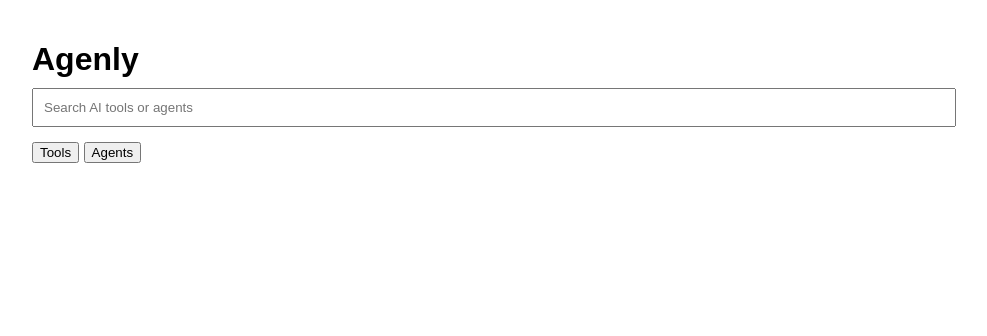
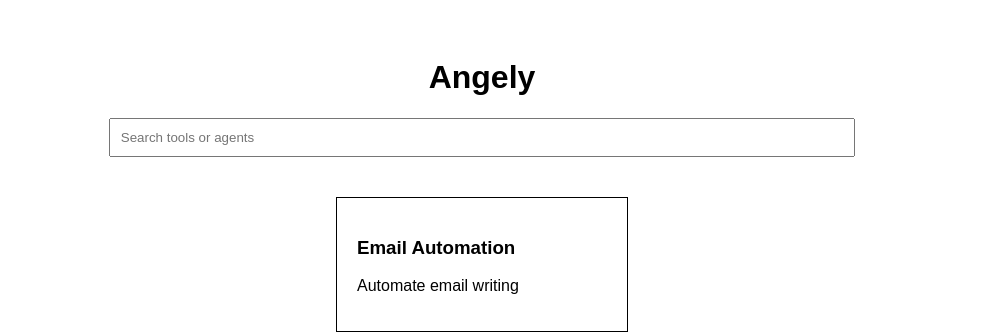
Before and after one commit to mbtoair/agenly, a plain HTML site: page index.html in a window 1280 px wide. Shown: the whole page, without its empty margins (158-1145 px from the left). Drawn offline with Linux system fonts and the light colour scheme.

Commit message:
Revise HTML structure and styling for Angely
Updated the title and added styles for layout and input elements. Enhanced the structure for main and detail screens.

```diff
--- a/index.html
+++ b/index.html
@@ -1,29 +1,70 @@
 <!DOCTYPE html>
-<html lang="en">
+<html>
 <head>
-  <meta charset="UTF-8" />
-  <title>Agenly</title>
-  <link rel="stylesheet" href="style.css" />
+  <title>Angely</title>
+  <style>
+    body {
+      font-family: Arial;
+      text-align: center;
+      padding: 30px;
+    }
+
+    input {
+      width: 60%;
+      padding: 10px;
+      margin-bottom: 20px;
+    }
+
+    .card {
+      border: 1px solid black;
+      padding: 20px;
+      width: 250px;
+      margin: 20px auto;
+      cursor: pointer;
+      text-align: left;
+    }
+
+    #detail {
+      display: none;
+      max-width: 500px;
+      margin: auto;
+      text-align: left;
+    }
+  </style>
 </head>
 <body>
 
-  <header class="header">
-    <h1 class="logo">Agenly</h1>
+  <!-- MAIN SCREEN -->
+  <div id="main">
+    <h1>Angely</h1>
 
-    <input
-      type="text"
-      id="search"
-      placeholder="Search AI tools or agents"
-    />
+    <input placeholder="Search tools or agents" />
 
-    <div class="tabs">
-      <button class="tab active" data-type="tools">Tools</button>
-      <button class="tab" data-type="agents">Agents</button>
+    <div class="card" onclick="openDetail()">
+      <h3>Email Automation</h3>
+      <p>Automate email writing</p>
     </div>
-  </header>
+  </div>
 
-  <main id="cards" class="cards"></main>
+  <!-- DETAIL SCREEN -->
+  <div id="detail">
+    <button onclick="goBack()">← Back</button>
+    <h2>Email Automation</h2>
+    <p>This tool helps automate emails.</p>
+    <button>Use Tool</button>
+  </div>
 
-  <script src="app.js"></script>
+  <script>
+    function openDetail() {
+      document.getElementById("main").style.display = "none";
+      document.getElementById("detail").style.display = "block";
+    }
+
+    function goBack() {
+      document.getElementById("detail").style.display = "none";
+      document.getElementById("main").style.display = "block";
+    }
+  </script>
+
 </body>
 </html>
```
